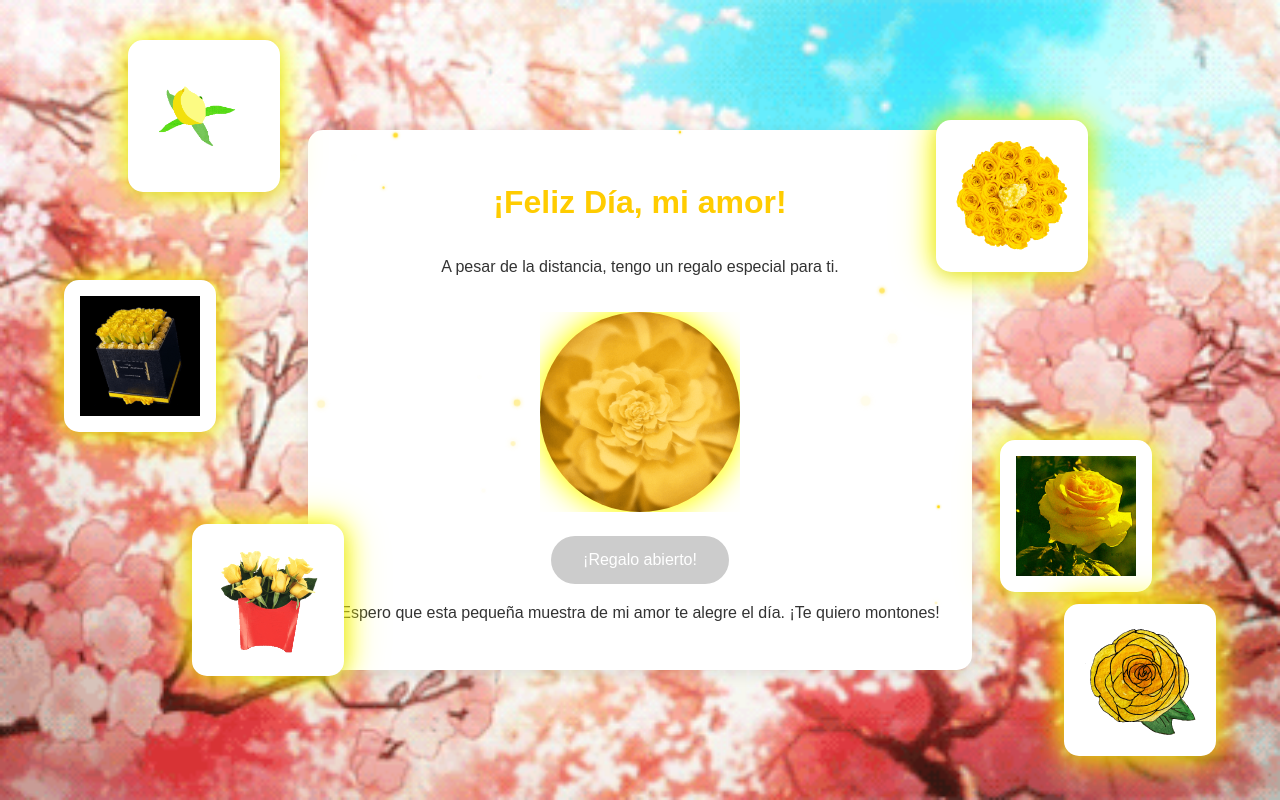
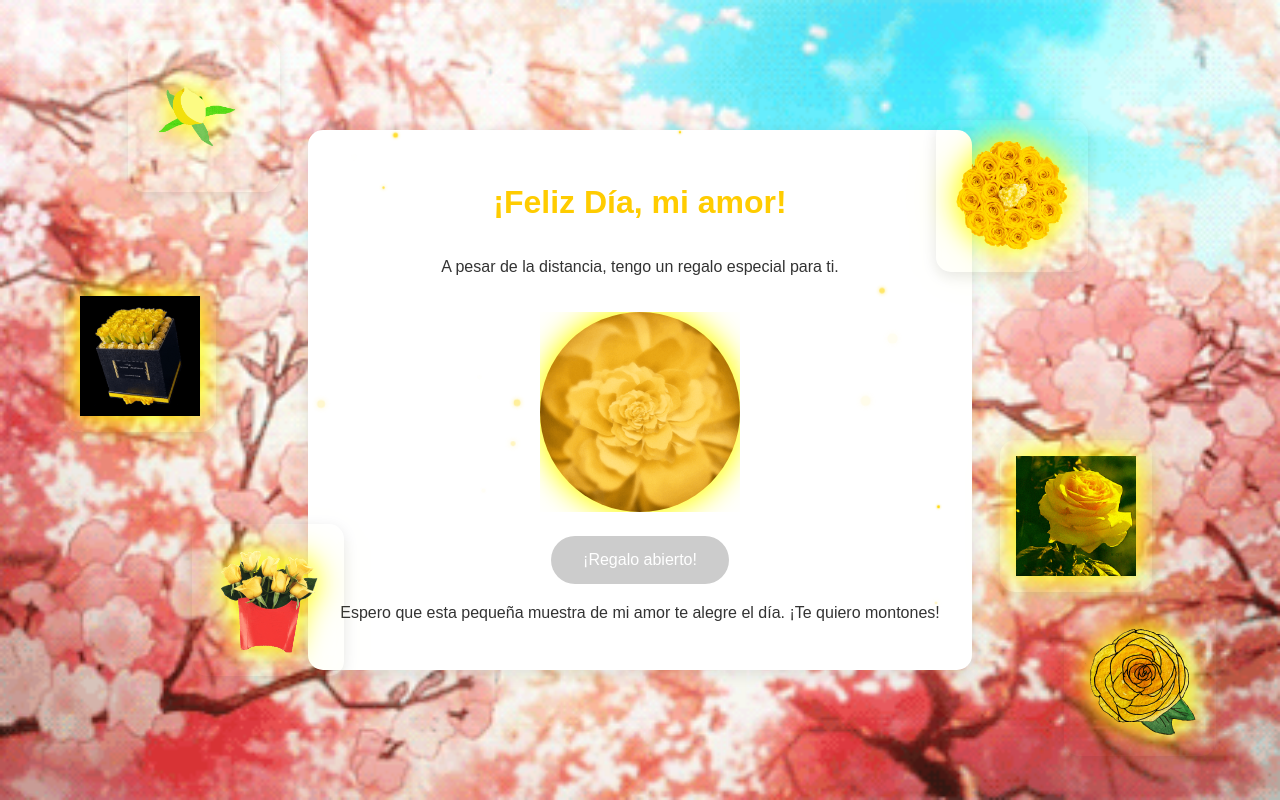
Before and after one commit to MartinMM30/Proyectofloramarilla, a plain HTML site: page index.html in a window 1280 px wide. Both pictures are taken after a click on the button "Abrir Regalo". Drawn offline with Linux system fonts and the light colour scheme.

Commit message:
Contenedores de flores ahora transparentes

```diff
--- a/style.css
+++ b/style.css
@@ -173,7 +173,7 @@ h1 {
 .mini-flower-container {
     padding: 1em;
     border-radius: 15px;
-    background-color: #fff;
+    background-color: transparent; /* Fondo transparente */
     box-shadow: 0 4px 15px rgba(0, 0, 0, 0.1);
     animation: fadeIn 2s ease-in-out, pulse-glow 2s infinite alternate ease-in-out;
     position: absolute;
@@ -184,12 +184,11 @@ h1 {
     /* Efecto de brillo de la rosa */
     filter: drop-shadow(0 0 10px rgba(255, 255, 0, 0.8)) drop-shadow(0 0 20px rgba(255, 255, 0, 0.6));
 
-    /* ¡NUEVO! Tamaño fijo y ocultar el contenido sobrante */
+    /* Tamaño fijo y ocultar el contenido sobrante */
     width: 120px;
     height: 120px;
     overflow: hidden;
 }
-
 .mini-flower-container img {
     /* ¡NUEVO! Ajustar la imagen para que llene el contenedor sin estirarse */
     width: 100%;
```
